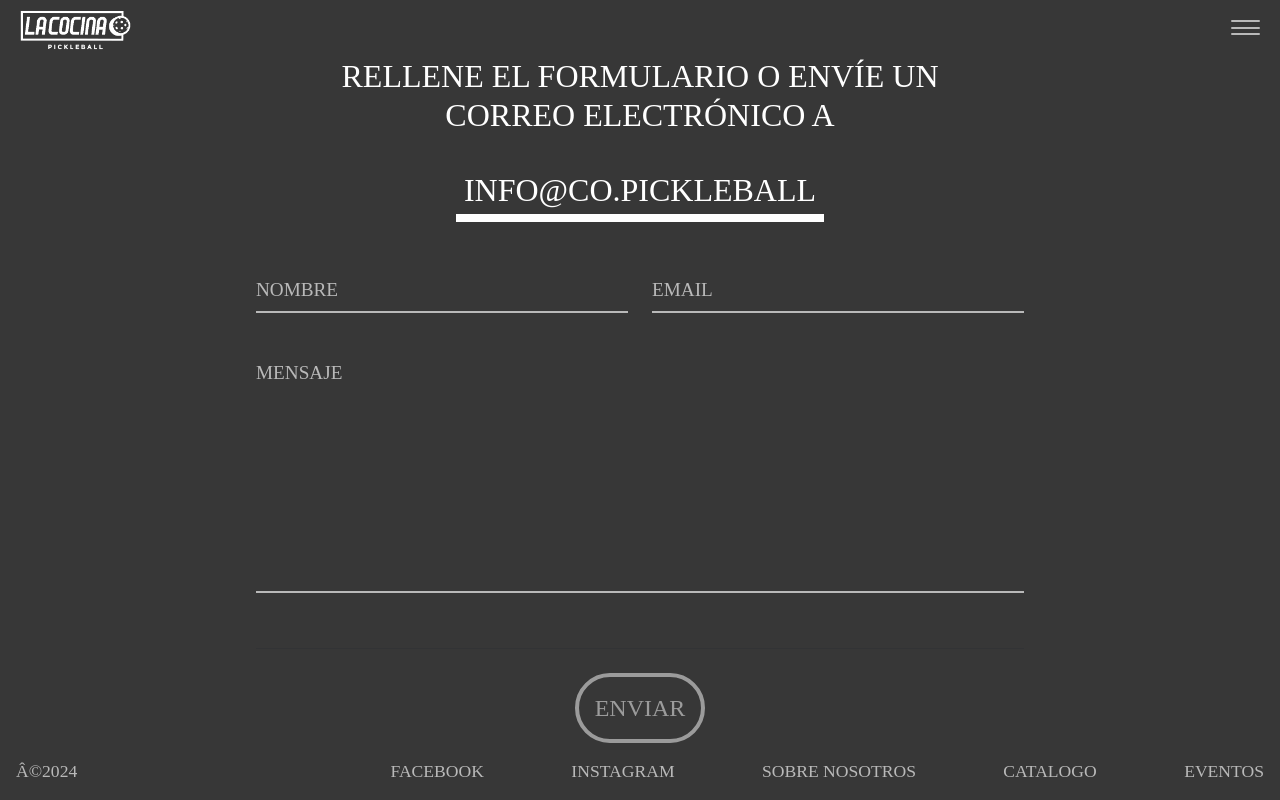
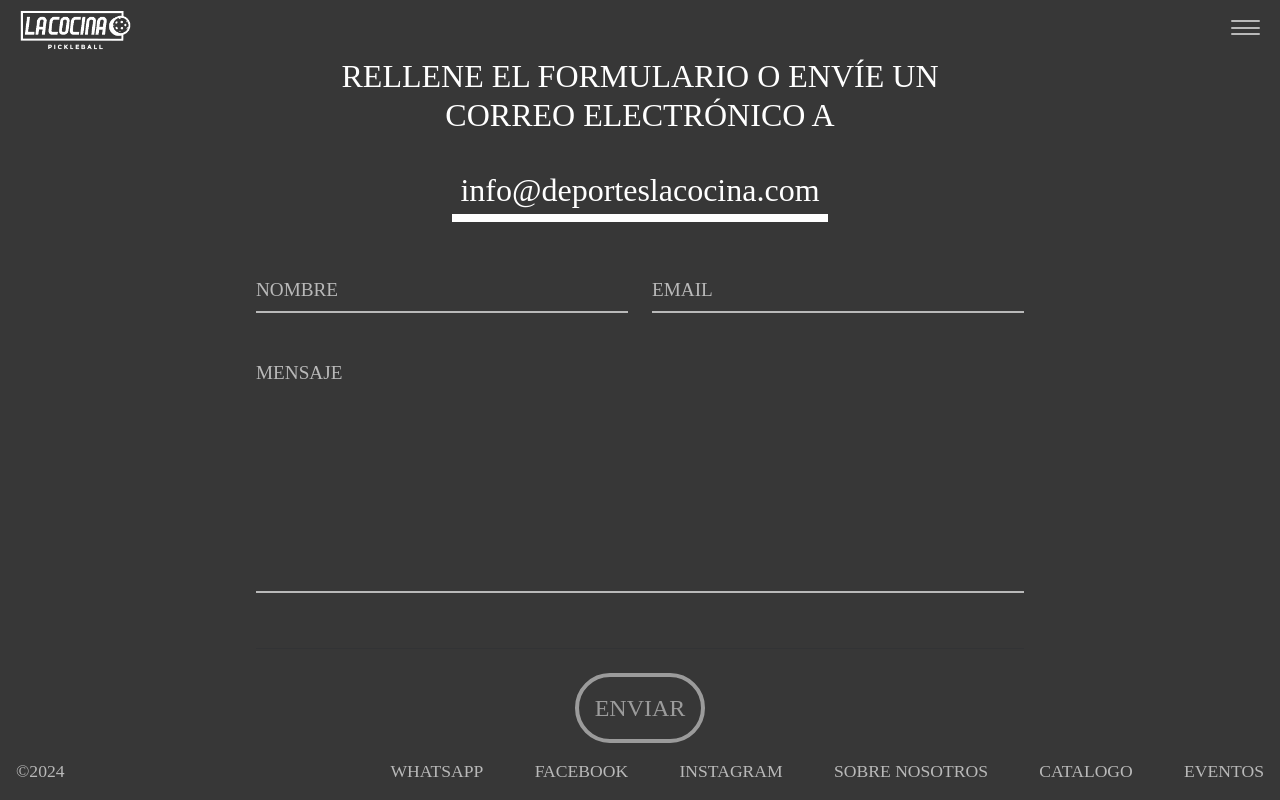
Before and after one commit to JVLlc/la_cocina_pickleball, a Next.js app: page /contacto in a window 1280 px wide. Built offline with nearby package versions, Linux system fonts and the light colour scheme.

Commit message:
Whatsapp added

```diff
--- a/app/contacto/contacto.module.css
+++ b/app/contacto/contacto.module.css
@@ -50,7 +50,7 @@
    color: white;
    font-size: 1.2rem;
    transition: all 1s;
-   cursor: pointer;
+
 }
 
 .input::placeholder{
--- a/app/contacto/page.jsx
+++ b/app/contacto/page.jsx
@@ -96,7 +96,7 @@ export default function Contacto() {
       RELLENE EL FORMULARIO O ENVÍE UN<br/> CORREO ELECTRÓNICO A
       </h1>
 
-      <h2 className={styles.h2}>INFO@CO.PICKLEBALL</h2>
+      <h2 className={styles.h2}>info@deporteslacocina.com</h2>
       <form>
         <div className="space-y-12">
           <div className="border-b border-gray-900/10 pb-12">
--- a/components/Footer/footer.module.css
+++ b/components/Footer/footer.module.css
@@ -23,6 +23,7 @@
     font-size: 1.1rem;
     color: #B9B9B9;
     transition: all 0.5s;
+    cursor: pointer;
 }
 
 .footer .navItem:hover{
--- a/components/Footer/index.jsx
+++ b/components/Footer/index.jsx
@@ -7,8 +7,9 @@ export default function Footer() {
   const router=useRouter()
   return (
     <div className={styles.footer}>
-      <h3 className={styles.navItem}>Â©2024</h3>
+      <h3 className={styles.navItem}>©2024</h3>
       <div className={styles.navigation}>
+      <h3 className={styles.navItem} onClick={()=>{router.push("https://api.whatsapp.com/send?phone=584129557600");}}>WHATSAPP</h3>
         <h3 className={styles.navItem}>FACEBOOK</h3>
         <h3 className={styles.navItem} onClick={()=>{router.push("https://www.instagram.com/lacocina.pickleball");}}>INSTAGRAM</h3>
         <h3 className={styles.navItem} onClick={()=>{router.push('/sobre-nosotros')}}>SOBRE NOSOTROS</h3>
```
